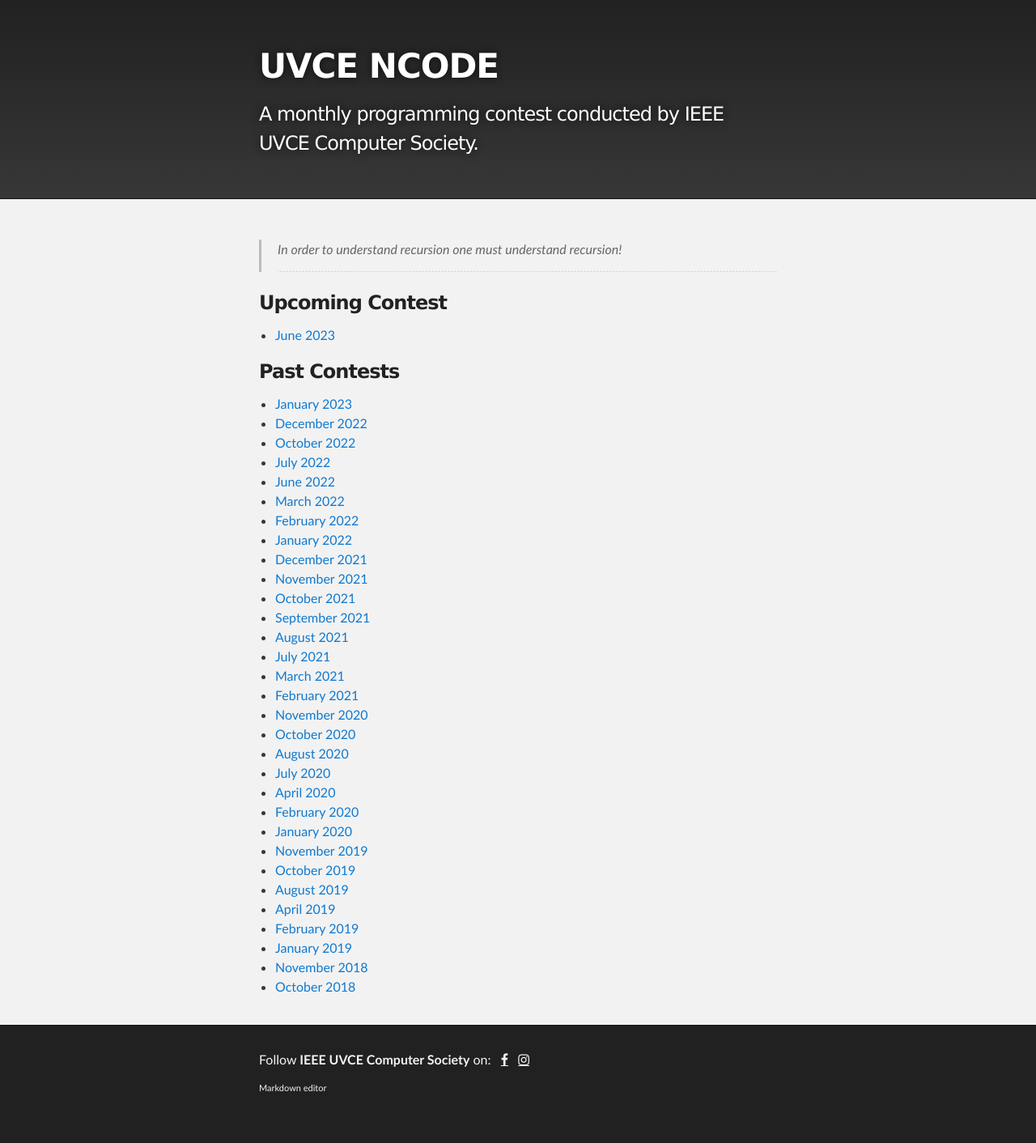
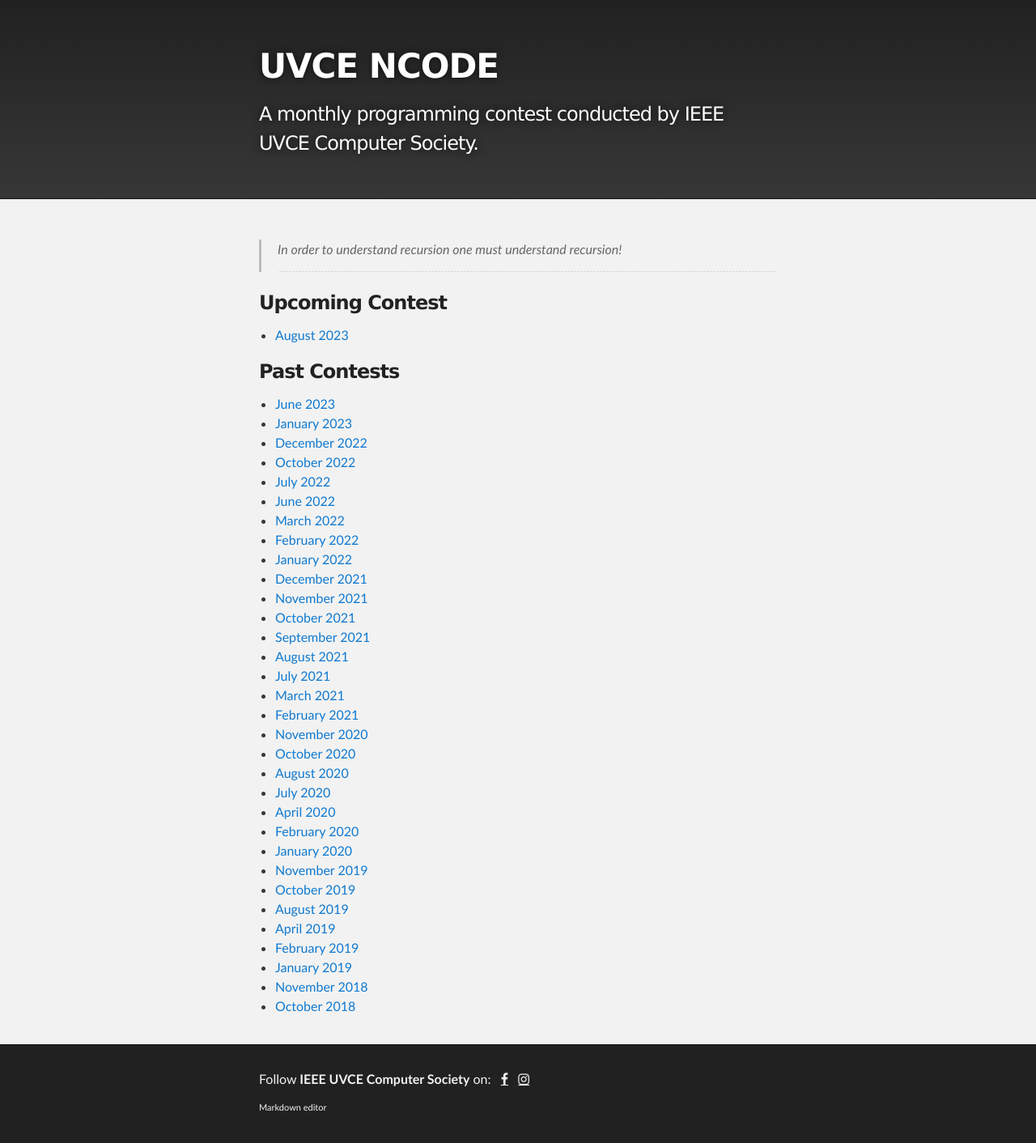
Before and after one commit to ieee-uvce-cs/ncode, a Jekyll site: the page built from index.md, in a window 1280 px wide. Shown: the whole page at 81% size. Built offline with Jekyll 4.4.1, drawn with Linux system fonts in a browser that asks for light colours; before the commit the page ends 1388 px from its top, so only the background shows below that.

Commit message:
Update index.md

```diff
--- a/index.md
+++ b/index.md
@@ -6,9 +6,10 @@ layout: default
 * * *
 
 ### Upcoming Contest
-- [June 2023](https://www.hackerrank.com/uvce-ncode-jun-2023)
+- [August 2023](https://www.hackerrank.com/uvce-ncode-august-2023)
 
 ### Past Contests
+- [June 2023](https://www.hackerrank.com/uvce-ncode-jun-2023)
 - [January 2023](https://www.hackerrank.com/uvce-ncode-jan-2023)
 - [December 2022](https://www.hackerrank.com/uvce-ncode-dec-2022)
 - [October 2022](https://www.hackerrank.com/ncode-october-2022)
```
